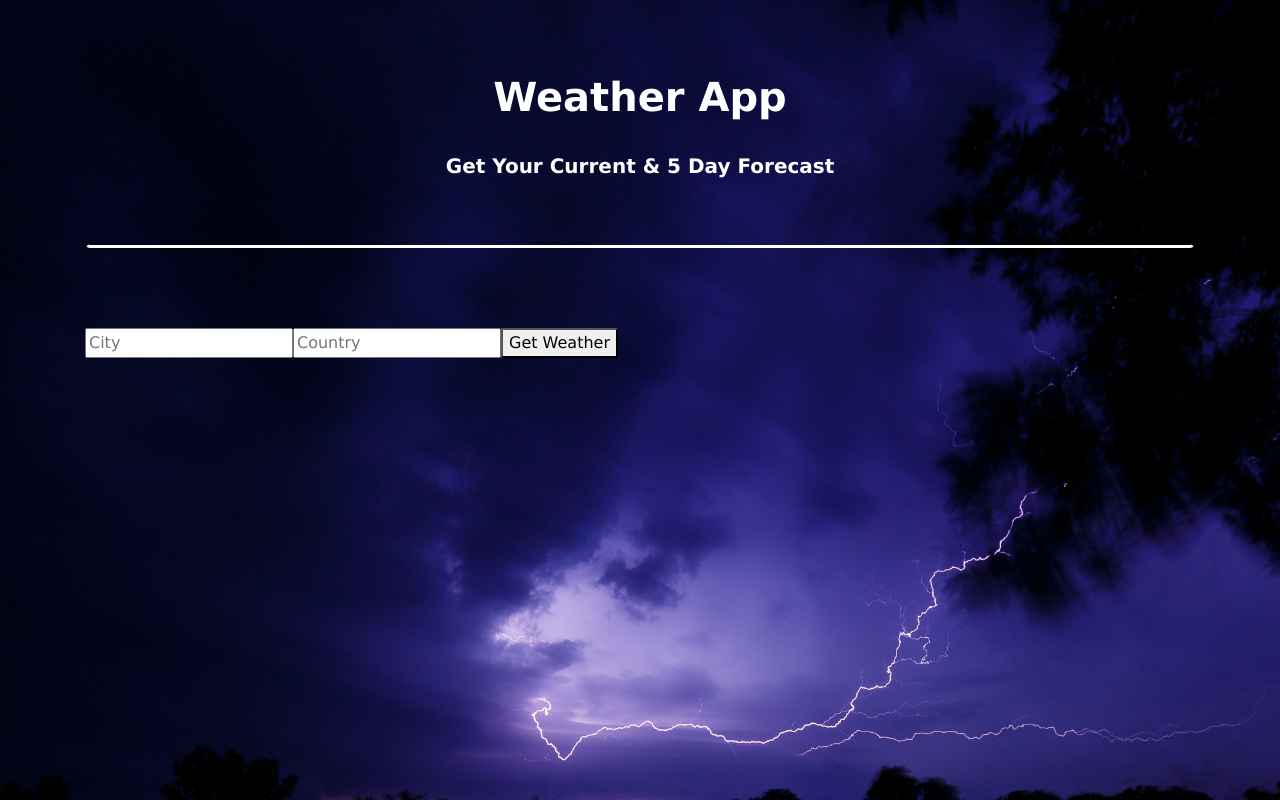
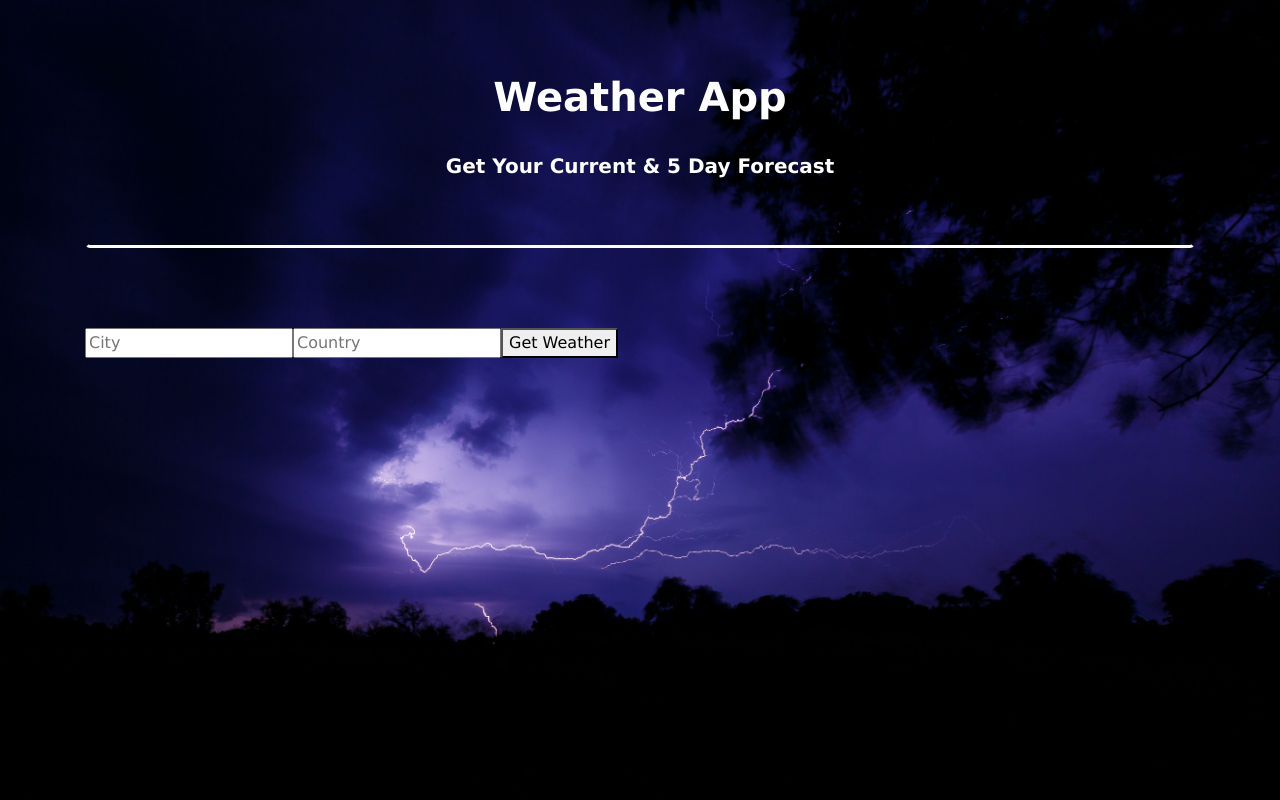
Before and after one commit to jasmith188/Sun-Tide, a React (Create React App) app: page / in a window 1280 px wide. Built offline with nearby package versions, Linux system fonts and the light colour scheme.

Commit message:
fix structure

```diff
--- a/src/App.css
+++ b/src/App.css
@@ -1,9 +1,9 @@
 body {
   background-image: url("./images/storm.jpg");
-  background-repeat: no-repeat;
+  /* background-repeat: no-repeat; */
   /* background-position: center; */
-  /* background-attachment: fixed; */
-  background-size: 1700px;
+  background-size: cover;
+
   font-family: Verdana, Geneva, Tahoma, sans-serif;
   font-weight: bolder;
 
```
